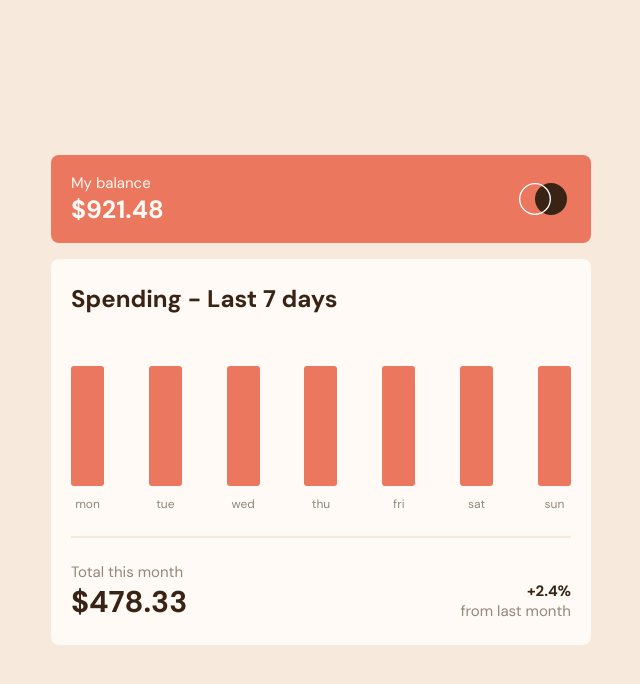
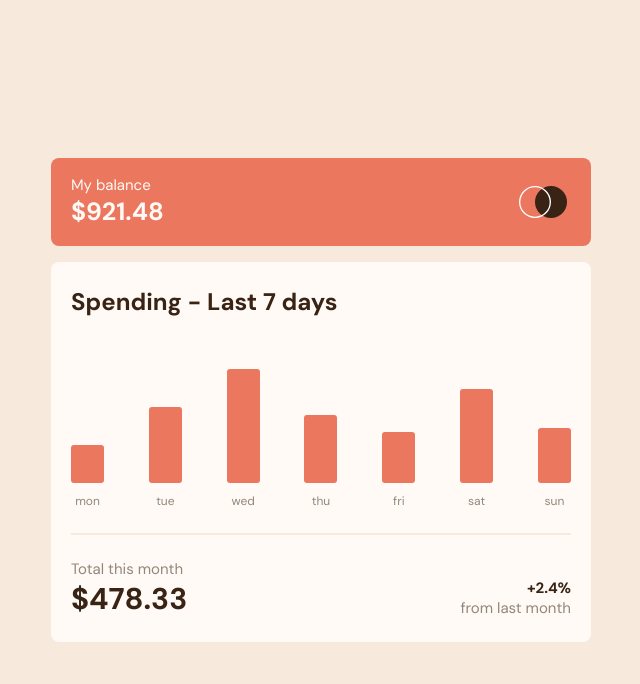
Before and after one commit to enrihg/expenses-chart-component, a React (Vite) app: page / in a window 1280 px wide. Shown: the top 684 px of the page, without its empty margins (319-959 px from the left). Built offline with nearby package versions, Linux system fonts and the light colour scheme.

Commit message:
dynamically created bar chart was added

```diff
--- a/src/Balance.css
+++ b/src/Balance.css
@@ -3,7 +3,6 @@
     flex-direction: row;
     align-items: center;
     justify-content: space-between;
-    /* max-width: 540px; */
     background-color: hsl(10, 79%, 65%);
     color: hsl(33, 100%, 98%);
     border-radius: 8px;
--- a/src/Spending.css
+++ b/src/Spending.css
@@ -24,6 +24,8 @@
         display: flex;
         flex-direction: row;
         justify-content: space-between;
+        align-items: baseline;
+        column-gap: min-max(13px, 18px);
     }
 
     .Flex {
@@ -45,9 +47,9 @@
     }
 
     .Char {
-        height: 120px;
-        width: 33px;
-        max-width: 50px;
+        /* height: 50px; */
+        min-width: 33px;
+        max-width: 100px;
         border-radius: 3px;
         background-color: hsl(10, 79%, 65%);
     }
--- a/src/Spending.jsx
+++ b/src/Spending.jsx
@@ -1,4 +1,50 @@
 import './Spending.css';
+
+//JSON data
+const [ monday, tuesday, wednesday, thursday, friday, saturday, sunday ] = [
+  {
+    "day": "mon",
+    "amount": 17.45
+  },
+  {
+    "day": "tue",
+    "amount": 34.91
+  },
+  {
+    "day": "wed",
+    "amount": 52.36
+  },
+  {
+    "day": "thu",
+    "amount": 31.07
+  },
+  {
+    "day": "fri",
+    "amount": 23.39
+  },
+  {
+    "day": "sat",
+    "amount": 43.28
+  },
+  {
+    "day": "sun",
+    "amount": 25.48
+  }
+]
+
+const weekTotal = monday.amount + tuesday.amount + wednesday.amount + thursday.amount +
+                  friday.amount + saturday.amount + sunday.amount;
+
+//Show the heights as percentages
+const heights = {
+    monday : (monday.amount)/weekTotal*500,
+    tuesday : (tuesday.amount)/weekTotal*500,
+    wednesday : (wednesday.amount)/weekTotal*500,
+    thursday : (thursday.amount)/weekTotal*500,
+    friday : (friday.amount)/weekTotal*500,
+    saturday : (saturday.amount)/weekTotal*500,
+    sunday : (sunday.amount)/weekTotal*500
+}
 
 function Spending() {
     return (
@@ -6,32 +52,32 @@ function Spending() {
             <h1>Spending - Last 7 days</h1>
             <div className='Graphic'>
                 <div>
-                    <div className='Char'></div>
-                    <div>mon</div>
+                    <div className='Char' style={{height: heights.monday}}></div>
+                    <div>{monday.day}</div>
                 </div>
                 <div>
-                    <div className='Char'></div>
-                    <div>tue</div>
-                </div>
-                <dive>
-                    <div className='Char'></div>
-                    <div>wed</div>
-                </dive>
-                <div>
-                    <div className='Char'></div>
-                    <div>thu</div>
+                    <div className='Char' style= {{height: heights.tuesday}}></div>
+                    <div>{tuesday.day}</div>
                 </div>
                 <div>
-                    <div className='Char'></div>
-                    <div>fri</div>
+                    <div className='Char' style= {{height: heights.wednesday}}></div>
+                    <div>{wednesday.day}</div>
                 </div>
                 <div>
-                    <div className='Char'></div>
-                    <div>sat</div>
+                    <div className='Char' style= {{height: heights.thursday}}></div>
+                    <div>{thursday.day}</div>
                 </div>
                 <div>
-                    <div className='Char'></div>
-                    <div>sun</div>
+                    <div className='Char' style= {{height: heights.friday}}></div>
+                    <div>{friday.day}</div>
+                </div>
+                <div>
+                    <div className='Char' style= {{height: heights.saturday}}></div>
+                    <div>{saturday.day}</div>
+                </div>
+                <div>
+                    <div className='Char' style= {{height: heights.sunday}}></div>
+                    <div>{sunday.day}</div>
                 </div>
             </div>
             <hr/>
```
